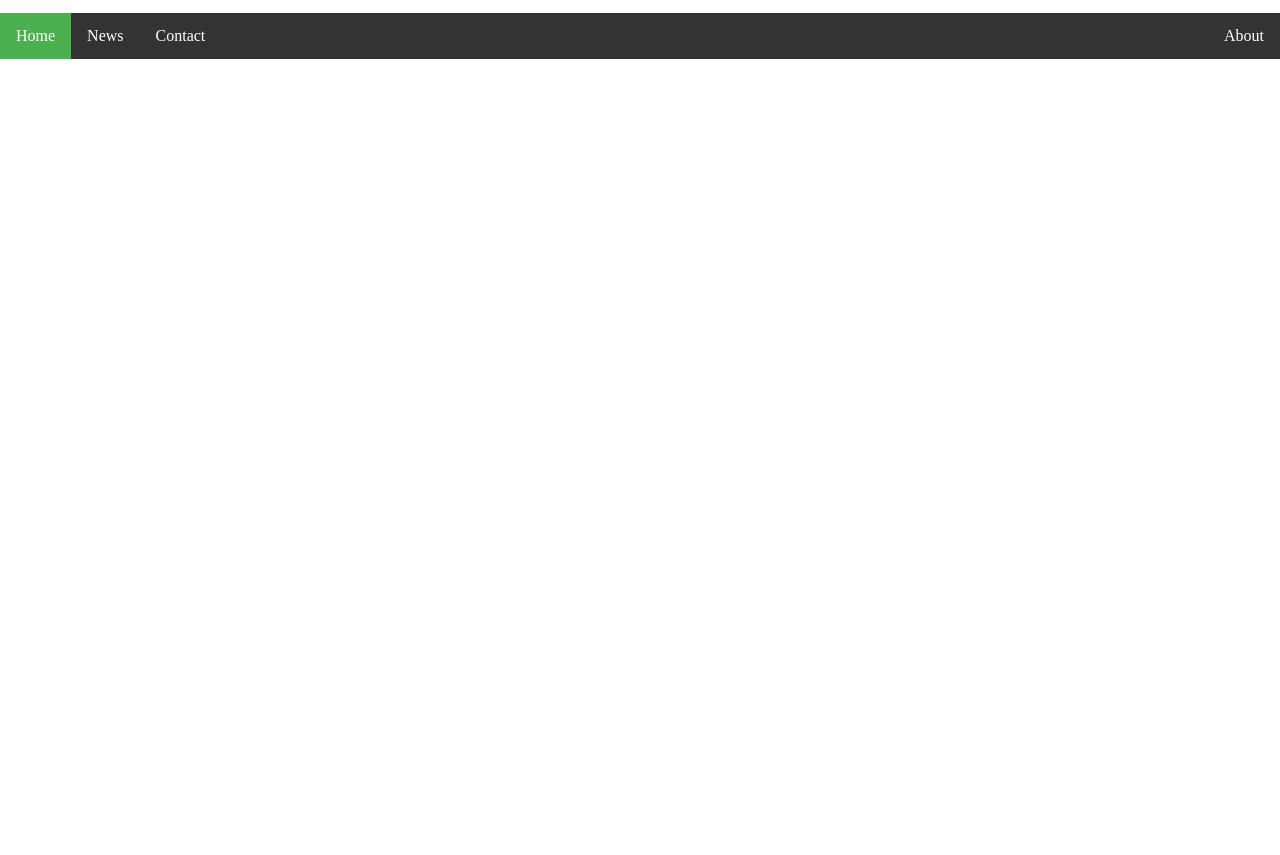
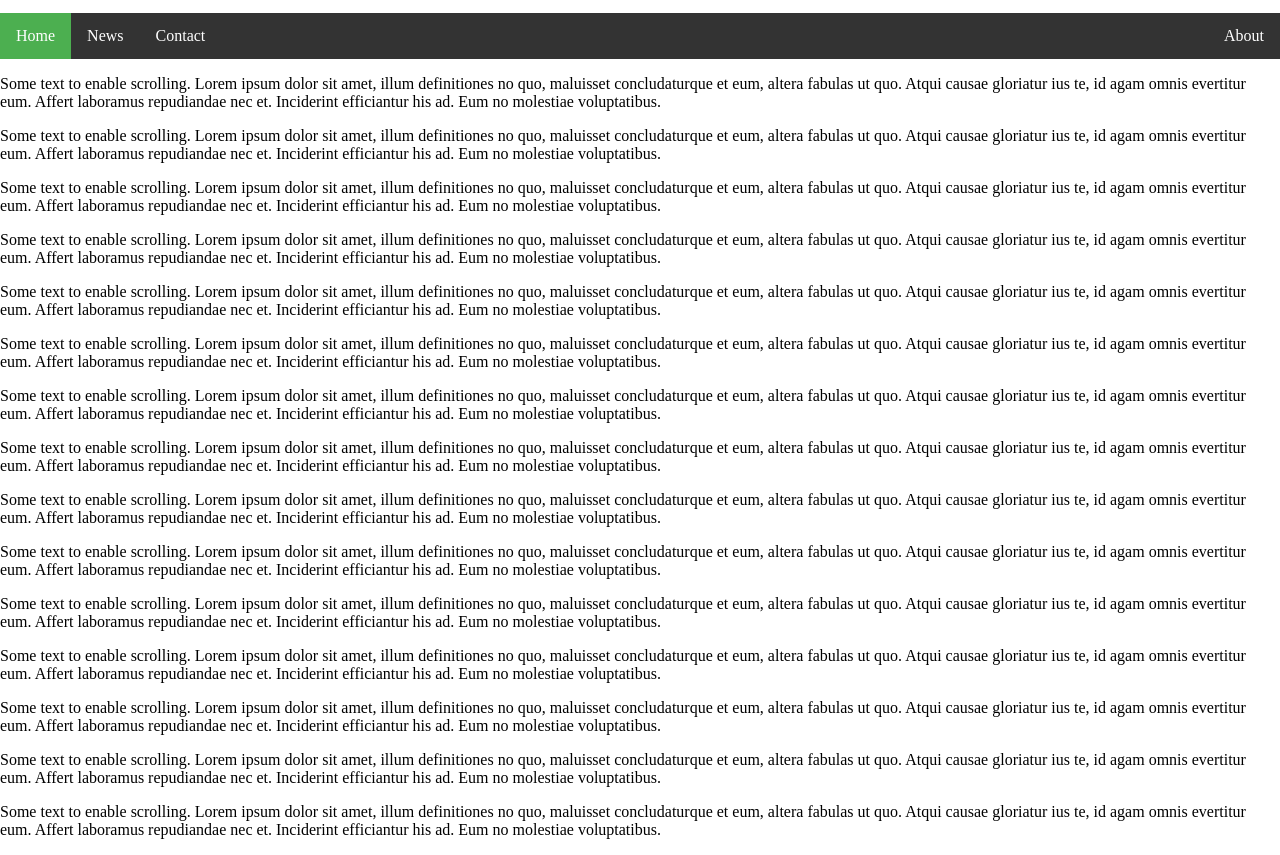
Before and after one commit to Nonparticipant/Nonparticipant.github.io, a plain HTML site: page index.html in a window 1280 px wide. Shown: the part 135-990 px from the top of the page. Before the commit the page ends 800 px from the top, so only its background shows below. Drawn offline with Linux system fonts and the light colour scheme.

Commit message:
Update index.html

```diff
--- a/index.html
+++ b/index.html
@@ -71,7 +71,21 @@
 
 <!-- CONTENT -->
     <div>
-
+      <p>Some text to enable scrolling. Lorem ipsum dolor sit amet, illum definitiones no quo, maluisset concludaturque et eum, altera fabulas ut quo. Atqui causae gloriatur ius te, id agam omnis evertitur eum. Affert laboramus repudiandae nec et. Inciderint efficiantur his ad. Eum no molestiae voluptatibus.</p>
+      <p>Some text to enable scrolling. Lorem ipsum dolor sit amet, illum definitiones no quo, maluisset concludaturque et eum, altera fabulas ut quo. Atqui causae gloriatur ius te, id agam omnis evertitur eum. Affert laboramus repudiandae nec et. Inciderint efficiantur his ad. Eum no molestiae voluptatibus.</p>
+      <p>Some text to enable scrolling. Lorem ipsum dolor sit amet, illum definitiones no quo, maluisset concludaturque et eum, altera fabulas ut quo. Atqui causae gloriatur ius te, id agam omnis evertitur eum. Affert laboramus repudiandae nec et. Inciderint efficiantur his ad. Eum no molestiae voluptatibus.</p>
+      <p>Some text to enable scrolling. Lorem ipsum dolor sit amet, illum definitiones no quo, maluisset concludaturque et eum, altera fabulas ut quo. Atqui causae gloriatur ius te, id agam omnis evertitur eum. Affert laboramus repudiandae nec et. Inciderint efficiantur his ad. Eum no molestiae voluptatibus.</p>
+      <p>Some text to enable scrolling. Lorem ipsum dolor sit amet, illum definitiones no quo, maluisset concludaturque et eum, altera fabulas ut quo. Atqui causae gloriatur ius te, id agam omnis evertitur eum. Affert laboramus repudiandae nec et. Inciderint efficiantur his ad. Eum no molestiae voluptatibus.</p>
+      <p>Some text to enable scrolling. Lorem ipsum dolor sit amet, illum definitiones no quo, maluisset concludaturque et eum, altera fabulas ut quo. Atqui causae gloriatur ius te, id agam omnis evertitur eum. Affert laboramus repudiandae nec et. Inciderint efficiantur his ad. Eum no molestiae voluptatibus.</p>
+      <p>Some text to enable scrolling. Lorem ipsum dolor sit amet, illum definitiones no quo, maluisset concludaturque et eum, altera fabulas ut quo. Atqui causae gloriatur ius te, id agam omnis evertitur eum. Affert laboramus repudiandae nec et. Inciderint efficiantur his ad. Eum no molestiae voluptatibus.</p>
+      <p>Some text to enable scrolling. Lorem ipsum dolor sit amet, illum definitiones no quo, maluisset concludaturque et eum, altera fabulas ut quo. Atqui causae gloriatur ius te, id agam omnis evertitur eum. Affert laboramus repudiandae nec et. Inciderint efficiantur his ad. Eum no molestiae voluptatibus.</p>
+      <p>Some text to enable scrolling. Lorem ipsum dolor sit amet, illum definitiones no quo, maluisset concludaturque et eum, altera fabulas ut quo. Atqui causae gloriatur ius te, id agam omnis evertitur eum. Affert laboramus repudiandae nec et. Inciderint efficiantur his ad. Eum no molestiae voluptatibus.</p>
+      <p>Some text to enable scrolling. Lorem ipsum dolor sit amet, illum definitiones no quo, maluisset concludaturque et eum, altera fabulas ut quo. Atqui causae gloriatur ius te, id agam omnis evertitur eum. Affert laboramus repudiandae nec et. Inciderint efficiantur his ad. Eum no molestiae voluptatibus.</p>
+      <p>Some text to enable scrolling. Lorem ipsum dolor sit amet, illum definitiones no quo, maluisset concludaturque et eum, altera fabulas ut quo. Atqui causae gloriatur ius te, id agam omnis evertitur eum. Affert laboramus repudiandae nec et. Inciderint efficiantur his ad. Eum no molestiae voluptatibus.</p>
+      <p>Some text to enable scrolling. Lorem ipsum dolor sit amet, illum definitiones no quo, maluisset concludaturque et eum, altera fabulas ut quo. Atqui causae gloriatur ius te, id agam omnis evertitur eum. Affert laboramus repudiandae nec et. Inciderint efficiantur his ad. Eum no molestiae voluptatibus.</p>
+      <p>Some text to enable scrolling. Lorem ipsum dolor sit amet, illum definitiones no quo, maluisset concludaturque et eum, altera fabulas ut quo. Atqui causae gloriatur ius te, id agam omnis evertitur eum. Affert laboramus repudiandae nec et. Inciderint efficiantur his ad. Eum no molestiae voluptatibus.</p>
+      <p>Some text to enable scrolling. Lorem ipsum dolor sit amet, illum definitiones no quo, maluisset concludaturque et eum, altera fabulas ut quo. Atqui causae gloriatur ius te, id agam omnis evertitur eum. Affert laboramus repudiandae nec et. Inciderint efficiantur his ad. Eum no molestiae voluptatibus.</p>
+      <p>Some text to enable scrolling. Lorem ipsum dolor sit amet, illum definitiones no quo, maluisset concludaturque et eum, altera fabulas ut quo. Atqui causae gloriatur ius te, id agam omnis evertitur eum. Affert laboramus repudiandae nec et. Inciderint efficiantur his ad. Eum no molestiae voluptatibus.</p>
     </div>
 
 <!-- FOOTER -->
```
